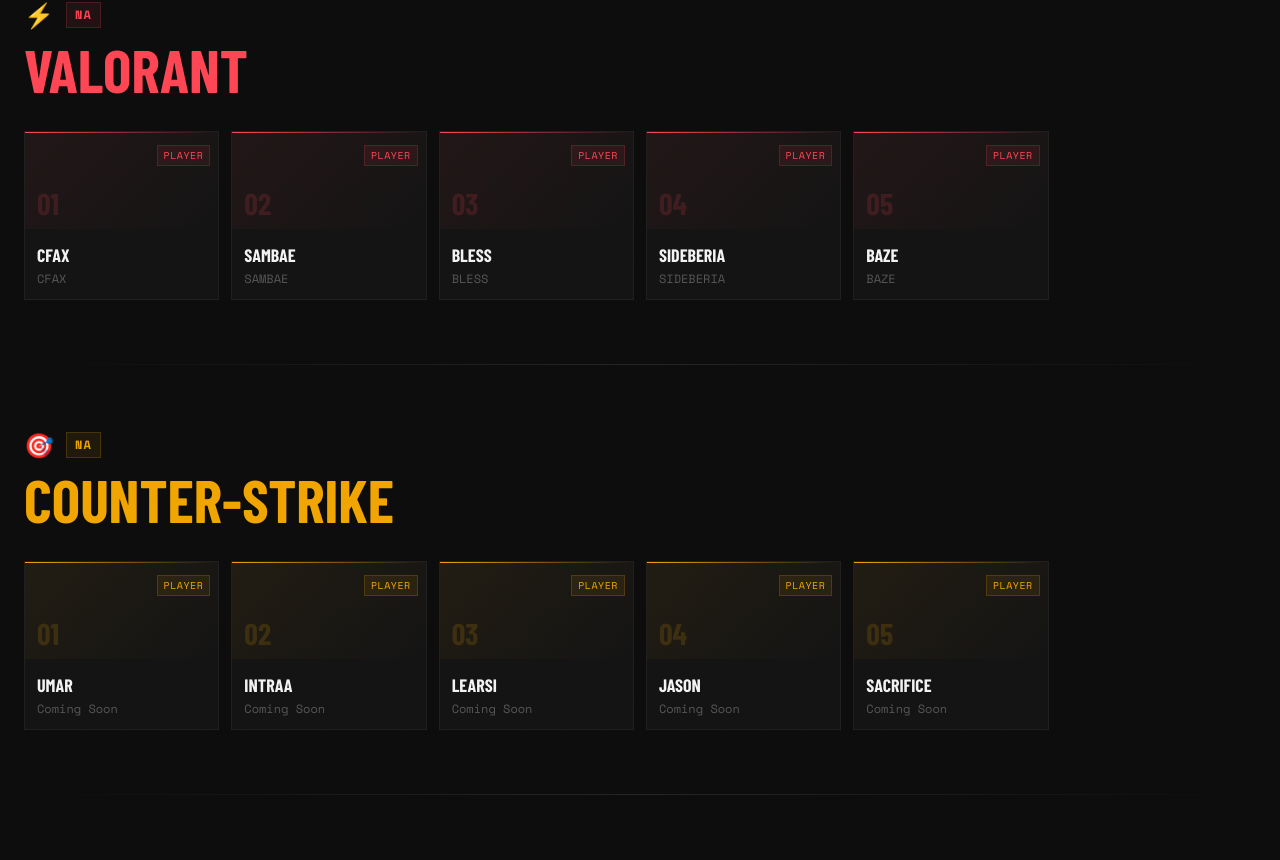
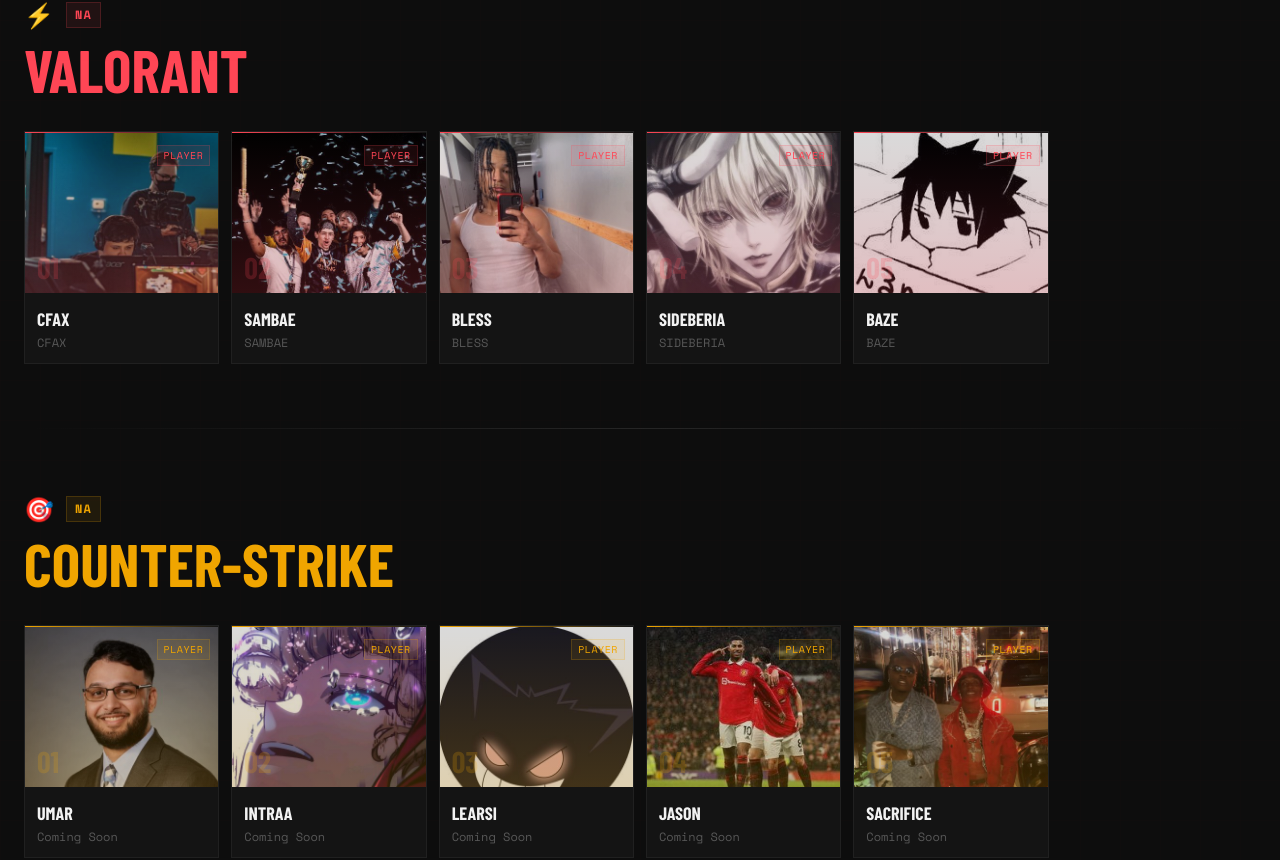
Before and after one commit to L0vKuro/OTFInal, a Next.js app: page /teams in a window 1280 px wide. Shown: the part 700-1560 px from the top of the page. Built offline with nearby package versions, Linux system fonts and the light colour scheme; a web font is replaced by a local one.

Commit message:
Update page.tsx

```diff
--- a/app/teams/page.tsx
+++ b/app/teams/page.tsx
@@ -73,14 +73,23 @@
 
             {/* Roster Grid */}
             <div className="grid grid-cols-2 sm:grid-cols-3 lg:grid-cols-4 xl:grid-cols-6 gap-3">
-              {team.roster.map((player, pi) => (
+              {team.roster.map((player, pi) => {
+                const photoName = `player-${player.name.toLowerCase().replace(/[^a-z0-9]/g, '')}.jpg`
+                return (
                   <div key={pi} className="group relative bg-[#141414] border border-white/5 hover:border-opacity-40 overflow-hidden card-hover">
                     <div className="h-px w-full" style={{ background: `linear-gradient(90deg, ${team.color}, transparent)` }} />
-                  <div className="h-24 relative overflow-hidden"
-                    style={{ background: `linear-gradient(135deg, ${team.color}10, transparent)` }}>
-                    <div className="absolute inset-0 bg-grid opacity-20" />
+
+                    {/* Player photo */}
+                    <div className="h-40 relative overflow-hidden bg-[#0D0D0D]">
+                      <img
+                        src={`/${photoName}`}
+                        alt={player.name}
+                        style={{ width: '100%', height: '100%', objectFit: 'cover', objectPosition: 'top', opacity: 0.85 }}
+                        onError={e => { (e.currentTarget as HTMLImageElement).style.display = 'none' }}
+                      />
+                      <div className="absolute inset-0" style={{ background: `linear-gradient(to top, ${team.color}30, transparent)` }} />
                       <div className="absolute bottom-2 left-3">
-                      <span className="font-display font-black text-3xl opacity-15"
+                        <span className="font-display font-black text-3xl opacity-20"
                           style={{ fontFamily: 'Barlow Condensed, sans-serif', color: team.color }}>
                           {pi + 1 < 10 ? `0${pi + 1}` : pi + 1}
                         </span>
@@ -92,6 +101,7 @@
                         </span>
                       </div>
                     </div>
+
                     <div className="p-3">
                       <h3 className="font-display font-black text-lg text-[#F2F2F2] uppercase"
                         style={{ fontFamily: 'Barlow Condensed, sans-serif' }}>
@@ -100,7 +110,8 @@
                       <p className="text-[#F2F2F2]/30 text-xs mt-0.5 font-mono">{player.real}</p>
                     </div>
                   </div>
-              ))}
+                )
+              })}
             </div>
 
             {idx < teams.length - 1 && (
```
Lines whose indentation alone changed are shown as unchanged.
